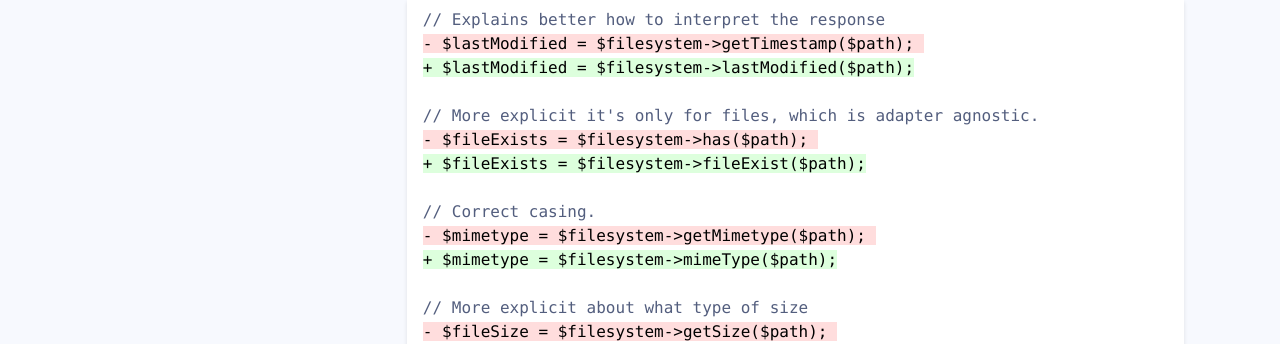
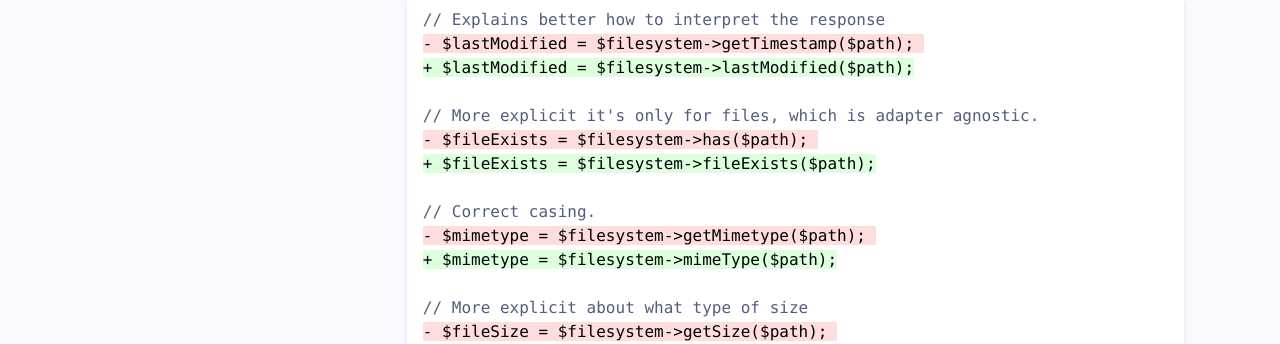
Before and after one commit to thephpleague/flysystem, a Jekyll site: the page built from v2/advanced/upgrade-to-2.0.0.md, in a window 1280 px wide and 900 px high, scrolled down 1739 px. Shown: the part 286-630 px from the top of the window. Built offline with Jekyll 4.4.1, drawn with Linux system fonts in a browser that asks for light colours; comment, search, counter and statistics services are not loaded.

Commit message:
Fixed method name in upgrade docs.

```diff
--- a/v2/advanced/upgrade-to-2.0.0.md
+++ b/v2/advanced/upgrade-to-2.0.0.md
@@ -95,7 +95,7 @@ long as V1 is, breaking with past mistakes is needed sometimes.
 
 // More explicit it's only for files, which is adapter agnostic.
 - $fileExists = $filesystem->has($path);
-+ $fileExists = $filesystem->fileExist($path);
++ $fileExists = $filesystem->fileExists($path);
 
 // Correct casing.
 - $mimetype = $filesystem->getMimetype($path);
```
